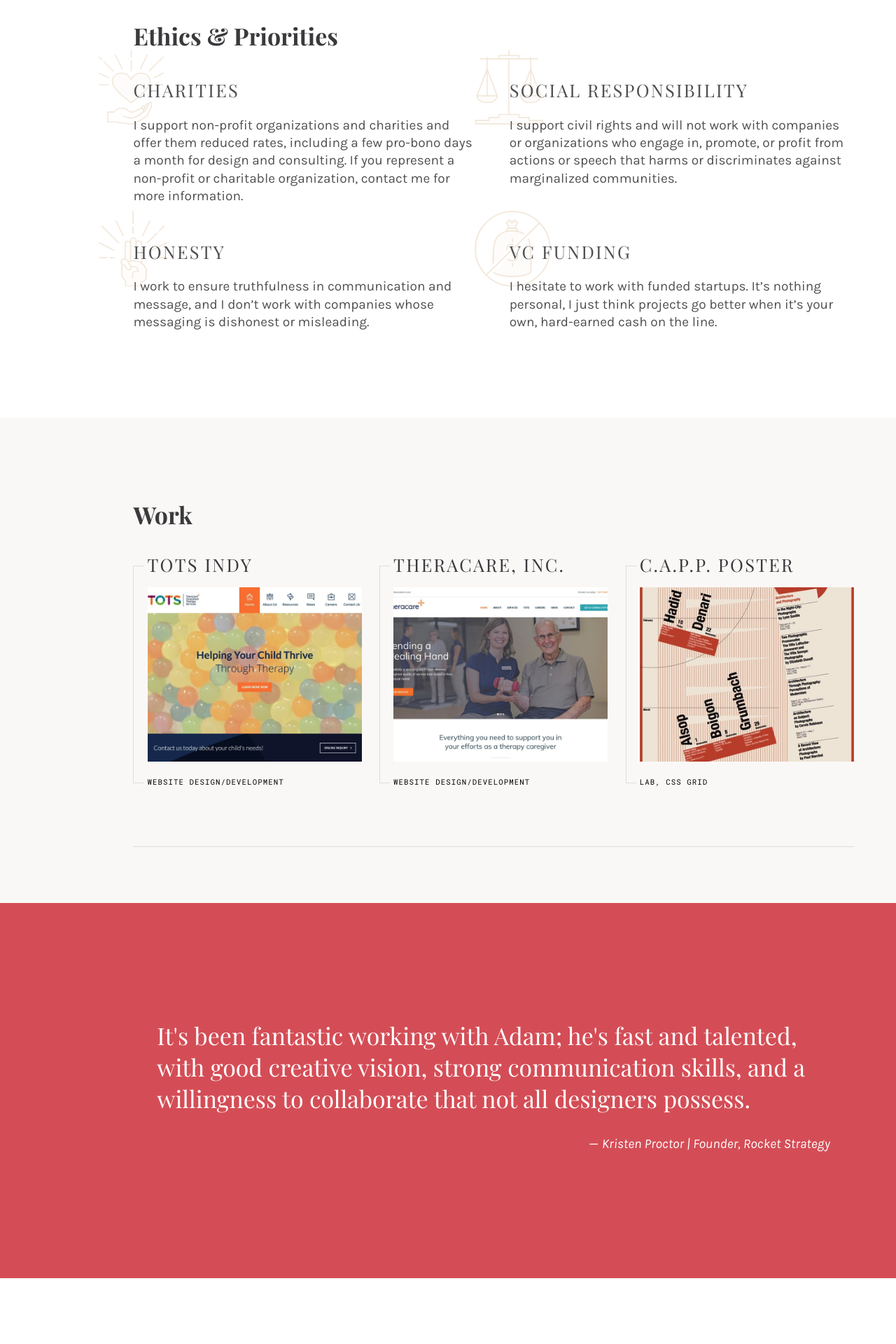
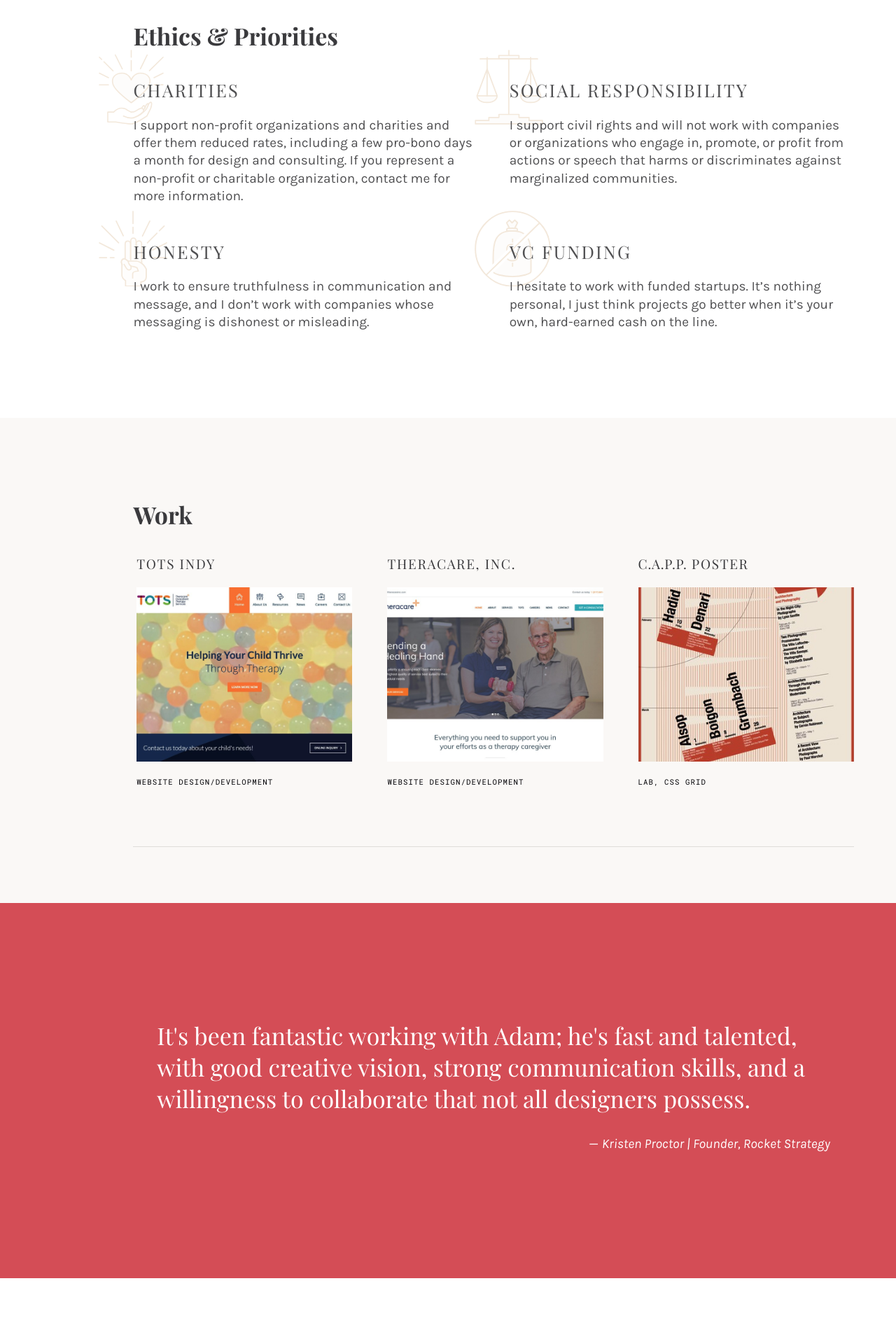
Before and after one commit to claxondesignco/claxondesignco.github.io, a Jekyll site: the page built from index.md, in a window 1280 px wide. Shown: the part 1436-3356 px from the top of the page at 70% size. Built offline with Jekyll 4.4.1, drawn with Linux system fonts in a browser that asks for light colours; nearby versions of some CDN libraries; comment, search, counter and statistics services are not loaded.

Commit message:
Refined, more flexible portfolio columns

```diff
--- a/_sass/_sections.sass
+++ b/_sass/_sections.sass
@@ -233,9 +233,9 @@
 @media (min-width: 768px)
   .portfolio-list
     display: grid
-    grid-template-columns: 1fr 1fr
-    grid-column-gap: ms(1)
-    grid-row-gap: ms(2)
+    grid-template-columns: 1fr 1fr 1fr 1fr 1fr 1fr 1fr 1fr
+    grid-column-gap: ms(4)
+    grid-row-gap: ms(4)
     border-bottom: 1px solid $white-s1
     padding-bottom: ms(3)
 
@@ -245,21 +245,26 @@
 
 @media (min-width: 1260px)
   .portfolio-list
-    grid-template-columns: 1fr 1fr 1fr
+    grid-template-columns: 1fr 1fr 1fr 1fr 1fr 1fr
     max-width: ms(14)
+    grid-column-gap: ms(3)
 
 .portfolio-item-link
   text-decoration: none
   grid-column: span 1
+  grid-row: span 2
   border: 0
   border-bottom: none
   text-shadow: none
+  background-color: $white-t1
+  display: block
 
   & h3
     display: inline-block
     border-bottom: .07em solid transparent
     transition: color 400ms ease-in-out, border 400ms ease-in-out
     text-decoration: none
+    text-shadow: none
 
   &:hover,
   &:focus
@@ -270,15 +275,22 @@
     .portfolio-item-image
       opacity: 0.6
 
-@media (min-width: 768px) and (max-width: 1260px)
+@media (min-width: 768px) and (max-width: 1259px)
+  .portfolio-item-link
+    grid-column: span 4
+
   .portfolio-item-link:first-of-type
+    grid-column: 1 / span 8
+
+@media (min-width: 1260px)
+  .portfolio-item-link
     grid-column: span 2
 
 .portfolio-item
   width: auto
   max-width: unset
   display: grid
-  grid: .7666705436rem .7666705436rem 13rem .7666705436rem .7666705436rem/1fr 20fr
+  grid: .7666705436rem .7666705436rem 13rem .7666705436rem .7666705436rem / #{ms(0)} 20fr
   grid-column-gap: 0.25rem
   grid-row-gap: 0.5em
   height: ms(10)
@@ -290,7 +302,15 @@
     border: 1px solid $white-s1
     border-right: none
     height: calc(100% - 2em)
+    width: ms(-4)
     align-self: center
+
+@media (min-width: 1260px)
+  .portfolio-item
+    grid: .7666705436rem .7666705436rem 13rem .7666705436rem .7666705436rem / 0 20fr
+
+    &::before
+      border: none
 
 .portfolio-item-header
   grid-area: 1/2/3/3
@@ -299,7 +319,7 @@
 
   & > h3
     font-family: $serif
-    font-size: ms(1)
+    font-size: ms(0)
     font-weight: 400
     text-transform: uppercase
     color: $black-t1
@@ -307,6 +327,9 @@
     margin: 0
     line-height: 1.3em
     -webkit-font-smoothing: antialiased
+
+    abbr
+      letter-spacing: .04em
 
 .portfolio-item-footer
   grid-area: 4/2/6/3
@@ -326,6 +349,7 @@
   object-fit: cover
   opacity: 1
   transition: opacity 400ms ease
+  // border: 0.5px solid $white-s3
 
   &.filter
     box-shadow: none
```
